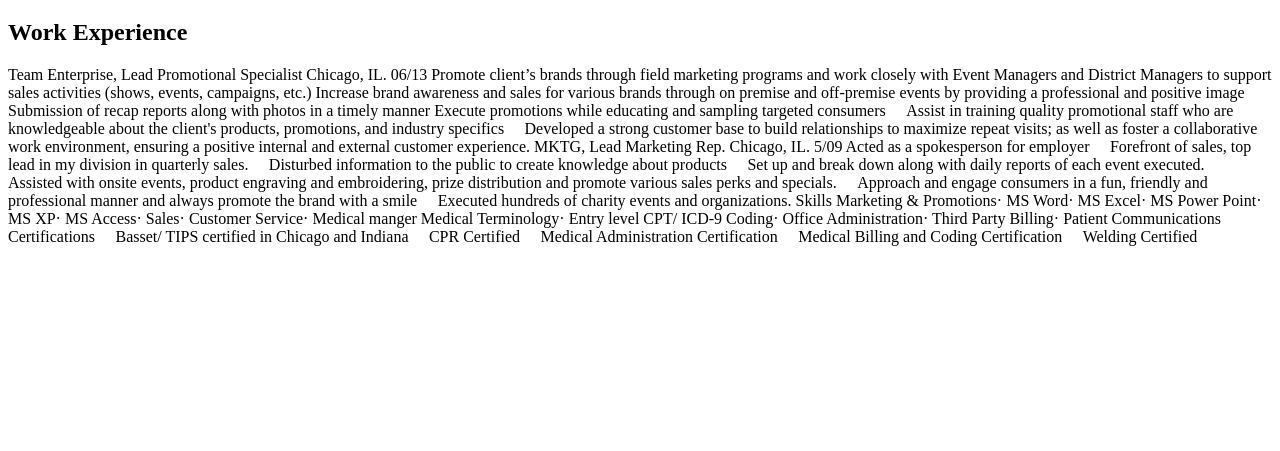
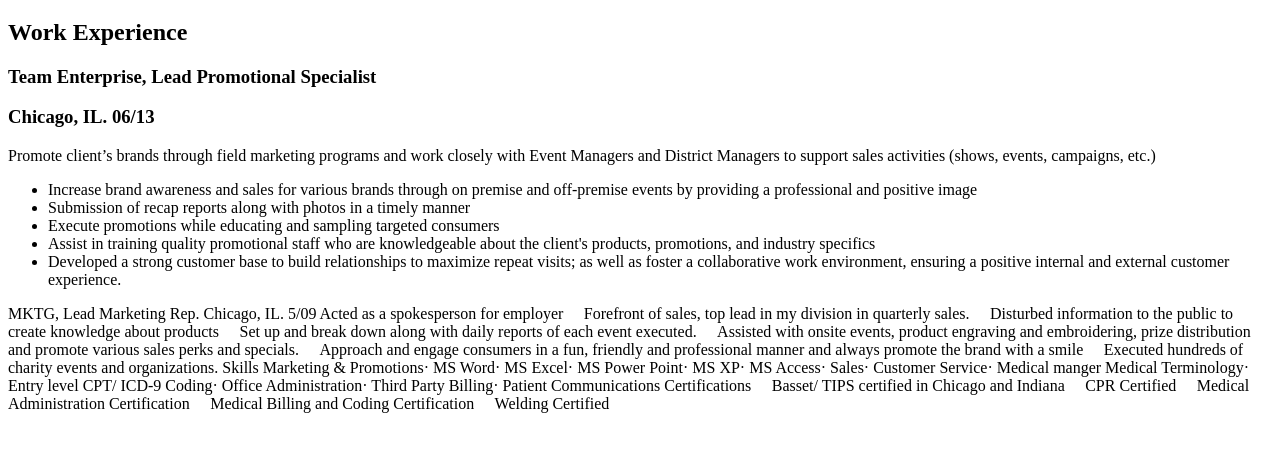
Before and after one commit to aboyd83/project1, a plain HTML site: page index.html in a window 1280 px wide. Shown: the part 295-746 px from the top of the page. Drawn offline with Linux system fonts and the light colour scheme.

Commit message:
added list
added ul & li list

```diff
--- a/index.html
+++ b/index.html
@@ -12,16 +12,17 @@
   <h1> Email: alonnaboyd@gmail.com </h1>
 
 
-   <h2> Work Experience </h2>
-Team Enterprise, Lead Promotional Specialist
-Chicago, IL. 06/13
-Promote client’s brands through field marketing programs and work closely with Event Managers and District Managers to support sales activities (shows, events, campaigns, etc.)
-	Increase brand awareness and sales for various brands through on premise and off-premise events by providing a professional and positive image
-	Submission of recap reports along with photos in a timely manner
-	Execute promotions while educating and sampling targeted consumers
-	Assist in training quality promotional staff who are knowledgeable about the client's products, promotions, and industry specifics
-	Developed a strong customer base to build relationships to maximize repeat visits; as well as foster a collaborative work environment, ensuring a positive internal and external customer experience.
-
+  <h2> Work Experience </h2>
+  <h3> Team Enterprise, Lead Promotional Specialist </h3>
+  <h3> Chicago, IL. 06/13 </h3>
+  <p> Promote client’s brands through field marketing programs and work closely with Event Managers and District Managers to support sales activities (shows, events, campaigns, etc.)</p>
+  <ul>
+	<li> Increase brand awareness and sales for various brands through on premise and off-premise events by providing a professional and positive image</li>
+	<li> Submission of recap reports along with photos in a timely manner </li>
+	<li> Execute promotions while educating and sampling targeted consumers </li>
+	<li> Assist in training quality promotional staff who are knowledgeable about the client's products, promotions, and industry specifics </li>
+	<li> Developed a strong customer base to build relationships to maximize repeat visits; as well as foster a collaborative work environment, ensuring a positive internal and external customer experience.</li>
+   </ul>
  MKTG, Lead Marketing Rep.
 Chicago, IL. 5/09
  Acted as a spokesperson for employer
```
